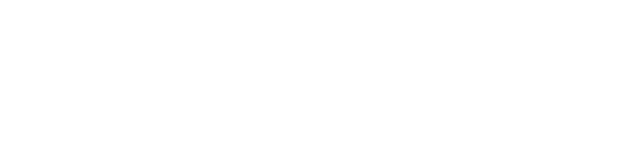
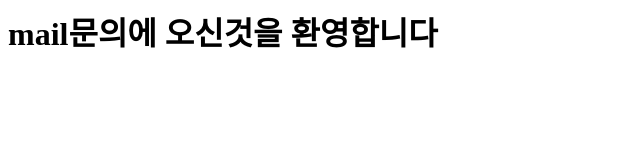
Before and after one commit to snowy-rgb/ask, a plain HTML site: page m/index.html in a window 1280 px wide. Shown: the whole page, without its empty margins (0-640 px from the left). Drawn offline with Linux system fonts and the light colour scheme.

Commit message:
index.html 업데이트

```diff
--- a/m/index.html
+++ b/m/index.html
@@ -4,6 +4,6 @@
 
     </head>
     <body>
-
+      <h1>mail문의에 오신것을 환영합니다</h1>
     </body>
 </html>
```
